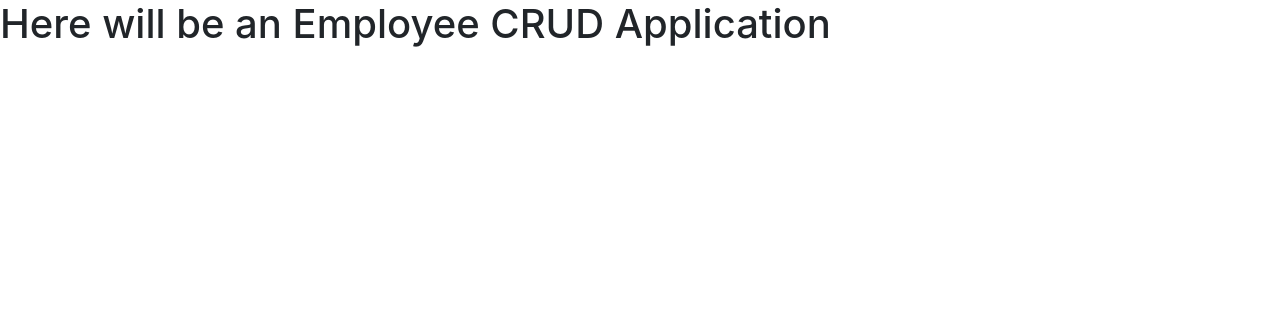
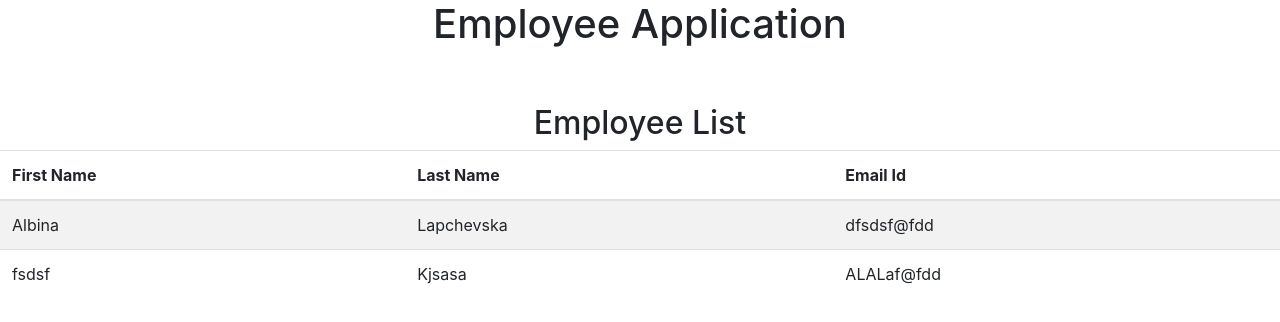
Before and after one commit to AlbinaLapchevska/FrontendEmployeeCRUD, an Angular app: page / in a window 1280 px wide. Shown: the top 322 px of the page. Built offline with nearby package versions, Linux system fonts and the light colour scheme.

Commit message:
Create Employee List Component

```diff
--- a/src/app/app.component.css
+++ b/src/app/app.component.css
@@ -0,0 +1,3 @@
+h1{
+    text-align:center;
+}
--- a/src/app/app.component.html
+++ b/src/app/app.component.html
@@ -1 +1,3 @@
-<h1>Here will be an Employee CRUD Application</h1>
+<h1>Employee Application</h1>
+<br /><br />
+<app-employee-list></app-employee-list>
--- a/src/app/app.module.ts
+++ b/src/app/app.module.ts
@@ -3,10 +3,12 @@ import { BrowserModule } from '@angular/platform-browser';
 
 import { AppRoutingModule } from './app-routing.module';
 import { AppComponent } from './app.component';
+import { EmployeeListComponent } from './employee-list/employee-list.component';
 
 @NgModule({
   declarations: [
-    AppComponent
+    AppComponent,
+    EmployeeListComponent
   ],
   imports: [
     BrowserModule,
--- /dev/null
+++ b/src/app/employee-list/employee-list.component.css
@@ -0,0 +1,3 @@
+h2{
+    text-align: center;
+}
--- /dev/null
+++ b/src/app/employee-list/employee-list.component.html
@@ -0,0 +1,17 @@
+<h2>Employee List</h2>
+<table class="table table-striped">
+  <thead>
+    <tr>
+      <th>First Name</th>
+      <th>Last Name</th>
+      <th>Email Id</th>
+    </tr>
+  </thead>
+  <tbody>
+    <tr *ngFor="let employee of employees">
+      <td>{{ employee.firstName }}</td>
+      <td>{{ employee.lastName }}</td>
+      <td>{{ employee.emailId }}</td>
+    </tr>
+  </tbody>
+</table>
--- /dev/null
+++ b/src/app/employee-list/employee-list.component.ts
@@ -0,0 +1,16 @@
+import { Component, OnInit } from '@angular/core';
+import { Employee } from '../employee';
+
+@Component({
+  selector: 'app-employee-list',
+  templateUrl: './employee-list.component.html',
+  styleUrls: ['./employee-list.component.css']
+})
+export class EmployeeListComponent implements OnInit{
+  employees: Employee[];
+
+  ngOnInit(): void {
+   this.employees=[{"id":1, "firstName":"Albina","lastName":"Lapchevska","emailId":"dfsdsf@fdd"},
+   {"id":2, "firstName":"fsdsf","lastName":"Kjsasa","emailId":"ALALaf@fdd"}];
+  }
+}
--- /dev/null
+++ b/src/app/employee.ts
@@ -0,0 +1,7 @@
+export class Employee {
+    id: number;
+    firstName: string;
+    lastName: string;
+    emailId: string;
+
+}
--- a/tsconfig.json
+++ b/tsconfig.json
@@ -8,7 +8,7 @@
     "strict": true,
     "noImplicitOverride": true,
     "noPropertyAccessFromIndexSignature": true,
-    "noImplicitReturns": true,
+    "noImplicitReturns": false,
     "noFallthroughCasesInSwitch": true,
     "sourceMap": true,
     "declaration": false,
@@ -16,6 +16,7 @@
     "experimentalDecorators": true,
     "moduleResolution": "node",
     "importHelpers": true,
+    "strictPropertyInitialization": false,
     "target": "ES2022",
     "module": "ES2022",
     "useDefineForClassFields": false,
```
Also changed, not shown: 2 other files (tests, documents, lock files or other folders).
